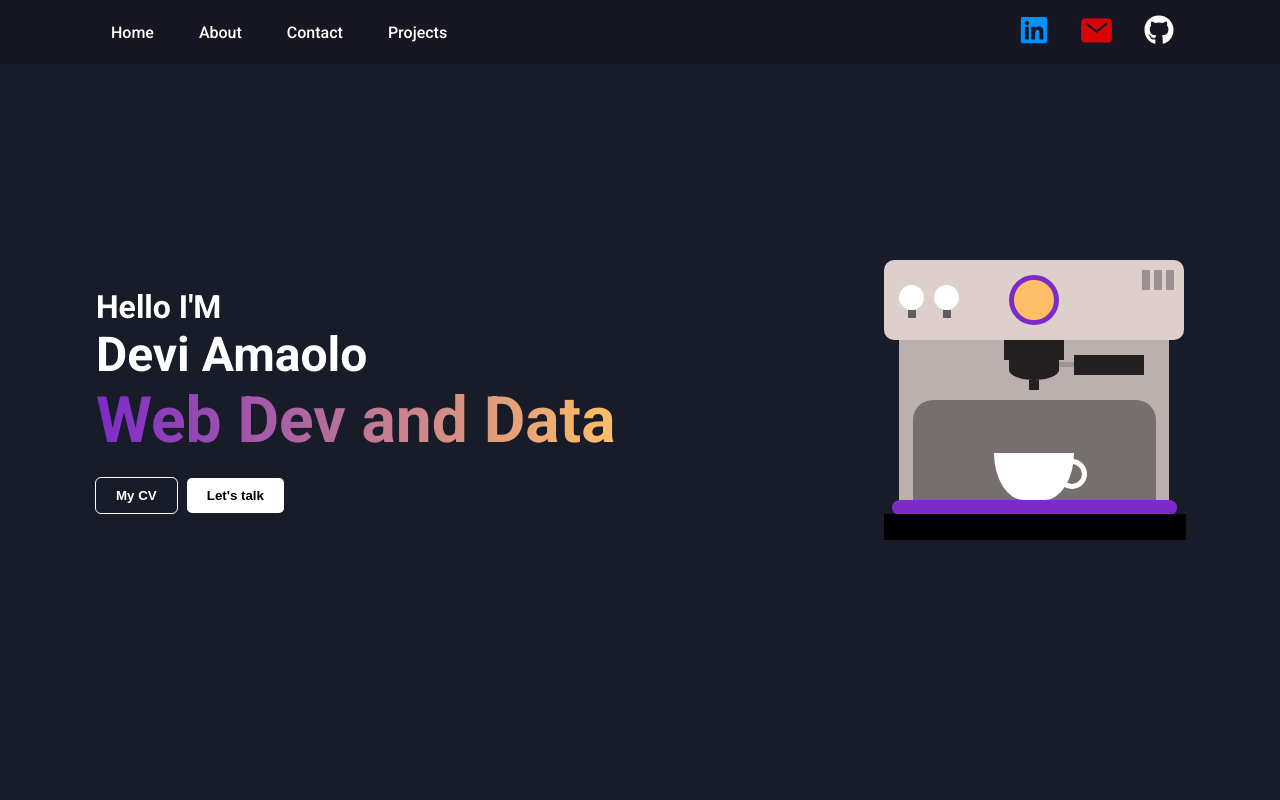
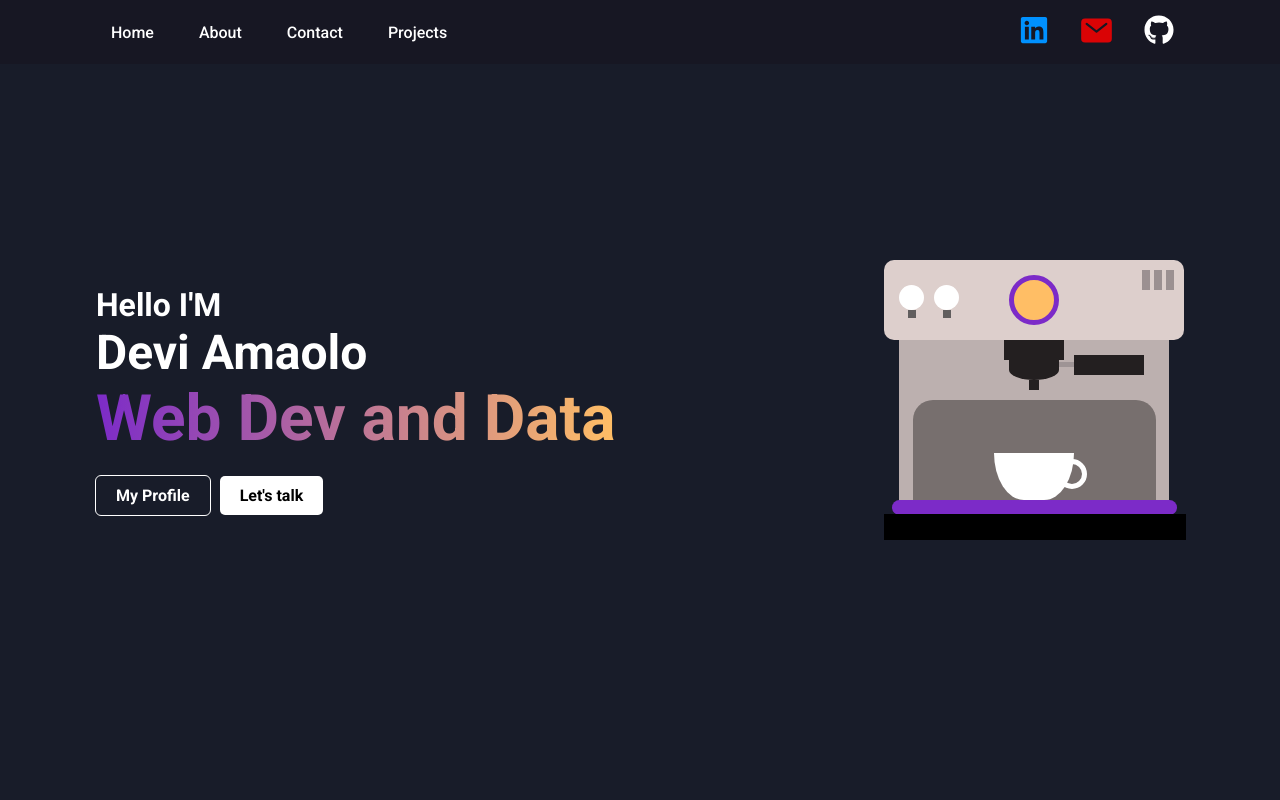
Before and after one commit to ElDev1/personal_portfolio, a React (Vite) app: page / in a window 1280 px wide. Shown: the top 800 px of the page. Built offline with nearby package versions, Linux system fonts and the light colour scheme.

Commit message:
add links in Nav, Contact and Main components

```diff
--- a/src/components/Contact.jsx
+++ b/src/components/Contact.jsx
@@ -1,6 +1,8 @@
 import contact from '../assets/contact.svg'
 
 import { FaGithub, FaLinkedin, FaDev } from 'react-icons/fa'
+
+import { Link } from 'react-router-dom'
 
 import styles from '../styles/contact.module.css'
 
@@ -12,9 +14,15 @@ const Contact = () => {
       <p className={styles.contact__email}>deviamaolo@gmail.com</p>
       <button className={styles.contact__button}>Send a message!</button>
       <div className={styles.contact__links}>
-        <FaGithub className={styles.link__icon} />
-        <FaLinkedin className={styles.link__icon}/>
-        <FaDev className={styles.link__icon}/>
+        <Link to='https://github.com/ElDev1' target='_blank' rel='noopener noreferrer'>
+          <FaGithub className={styles.link__icon} />
+        </Link>
+        <Link to='https://www.linkedin.com/in/deviamaolo/' target='_blank' rel='noopener noreferrer'>
+          <FaLinkedin className={styles.link__icon}/>
+        </Link>
+        <Link to='https://dev.to/deviamaolo' target='_blank' rel='noopener noreferrer'>
+          <FaDev className={styles.link__icon}/>
+        </Link>
       </div>
     </section>
   )
--- a/src/components/Main.jsx
+++ b/src/components/Main.jsx
@@ -1,3 +1,4 @@
+import { Link } from 'react-router-dom'
 import styles from '../styles/main.module.css'
 
 import CoffeMachine from '../utils/animation/CoffeeMachine'
@@ -10,8 +11,8 @@ const Main = () => {
         <p className={styles.second__text}>Devi Amaolo</p>
         <p className={styles.third__text}>Web Dev and Data</p>
         <div className={styles.main__buttons}>
-          <button className={styles.cv__button}>My CV</button>
-          <button className={styles.contact__button}>{"Let's talk"}</button>
+          <Link to='/#about' className={styles.cv__button}>My Profile</Link>
+          <Link to='/#contact' className={styles.contact__button}>{"Let's talk"}</Link>
         </div>
       </div>
       <div className={styles.img__container}>
--- a/src/components/Nav.jsx
+++ b/src/components/Nav.jsx
@@ -22,13 +22,18 @@ function Nav () {
         </li>
       </ul>
       <div className={styles.navbar__buttons}>
-        <Link href="">
+        <Link to='https://www.linkedin.com/in/deviamaolo/' target='_blank' rel='noopener noreferrer'>
           <FaLinkedin className={styles.linkedin__icon} size={'30px'} />
         </Link>
-        <Link href="">
+        <Link
+            to='#'
+            onClick={(e) => {
+                window.location.href = 'mailto:deviamaolo@gmail.com';
+                e.preventDefault();
+            }}>
           <IoMail className={styles.mail__icon} size={'35px'} />
         </Link>
-        <Link className={styles.github__icon} href="">
+        <Link to='https://github.com/ElDev1' target='_blank' rel='noopener noreferrer' className={styles.github__icon} href="">
           <FaGithub size={'30px'} />
         </Link>
       </div>
--- a/src/styles/contact.module.css
+++ b/src/styles/contact.module.css
@@ -46,6 +46,11 @@
   width: 200px;
 }
 
+.contact__links a {
+  padding: 0;
+  margin: 0;
+}
+
 .link__icon {
   color: white;
   width: 25px;
--- a/src/styles/main.module.css
+++ b/src/styles/main.module.css
@@ -34,6 +34,7 @@
 
 .cv__button {
   border: none;
+  text-decoration: none;
   outline: 1px solid white;
   border-radius: 5px;
   padding: 10px 20px;
@@ -45,6 +46,7 @@
 }
 
 .contact__button {
+  text-decoration: none;
   border: none;
   border-radius: 5px;
   padding: 10px 20px;
```
